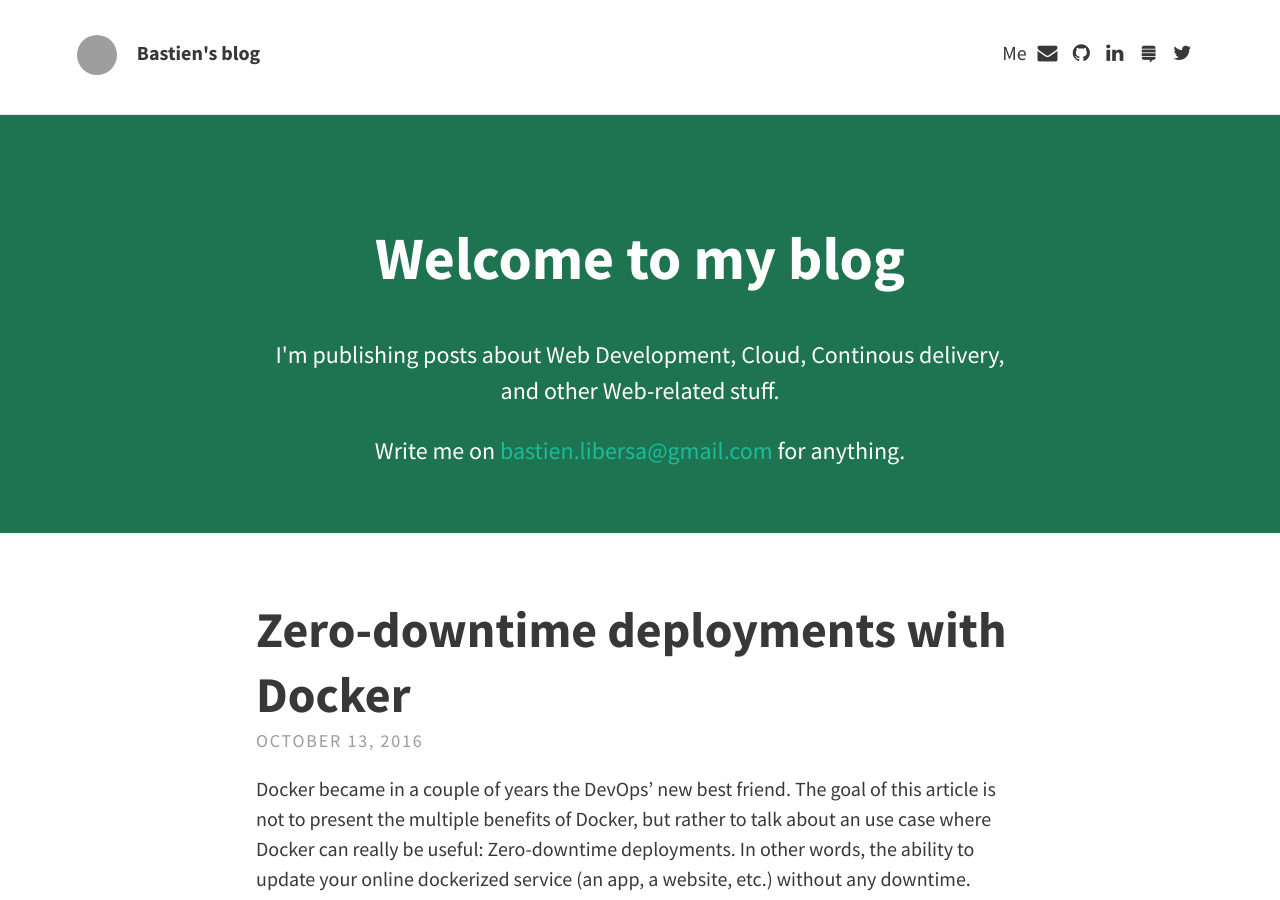
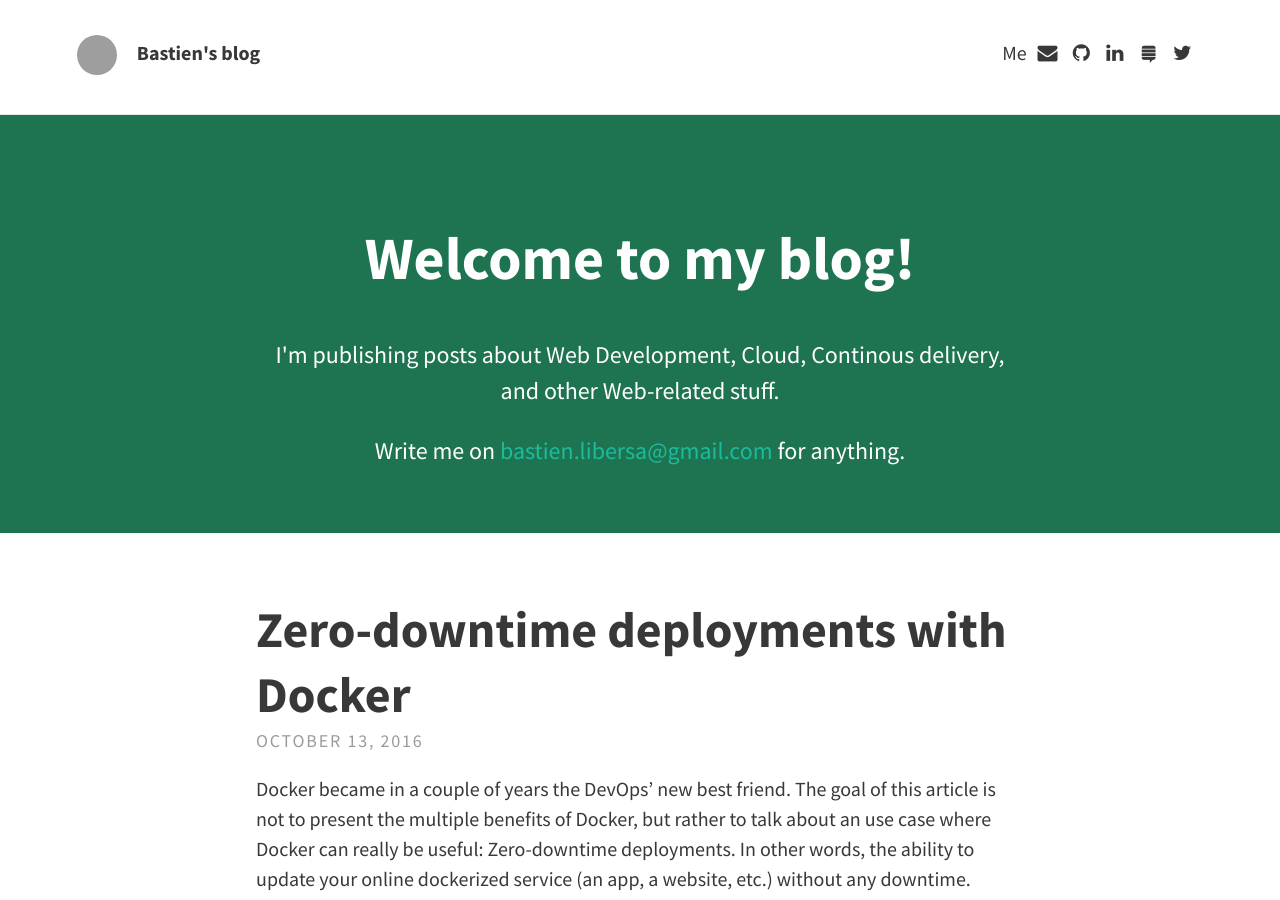
Before and after one commit to erikhayton/my-blog, a Jekyll site: the page built from index.html, in a window 1280 px wide and 900 px high. Built offline with Jekyll 4.4.1, drawn with Linux system fonts in a browser that asks for light colours; nearby versions of some CDN libraries; the list of posts is cut into pages by our own code; grey boxes are pictures that could not be loaded.

Commit message:
Updated header

```diff
--- a/_config.yml
+++ b/_config.yml
@@ -12,7 +12,7 @@ theme_settings:
 
   # Header and footer text
   header_text: >
-     <h1>Welcome to my blog</h1>
+     <h1>Welcome to my blog!</h1>
      <p>I'm publishing posts about Web Development, Cloud, Continous delivery, and other Web-related stuff.</p>
      <p>Write me on <a href="mailto:bastien.libersa@gmail.com">bastien.libersa@gmail.com</a> for anything.</p>
   header_text_feature_image:
```
Also changed, not shown: 3 other files.
